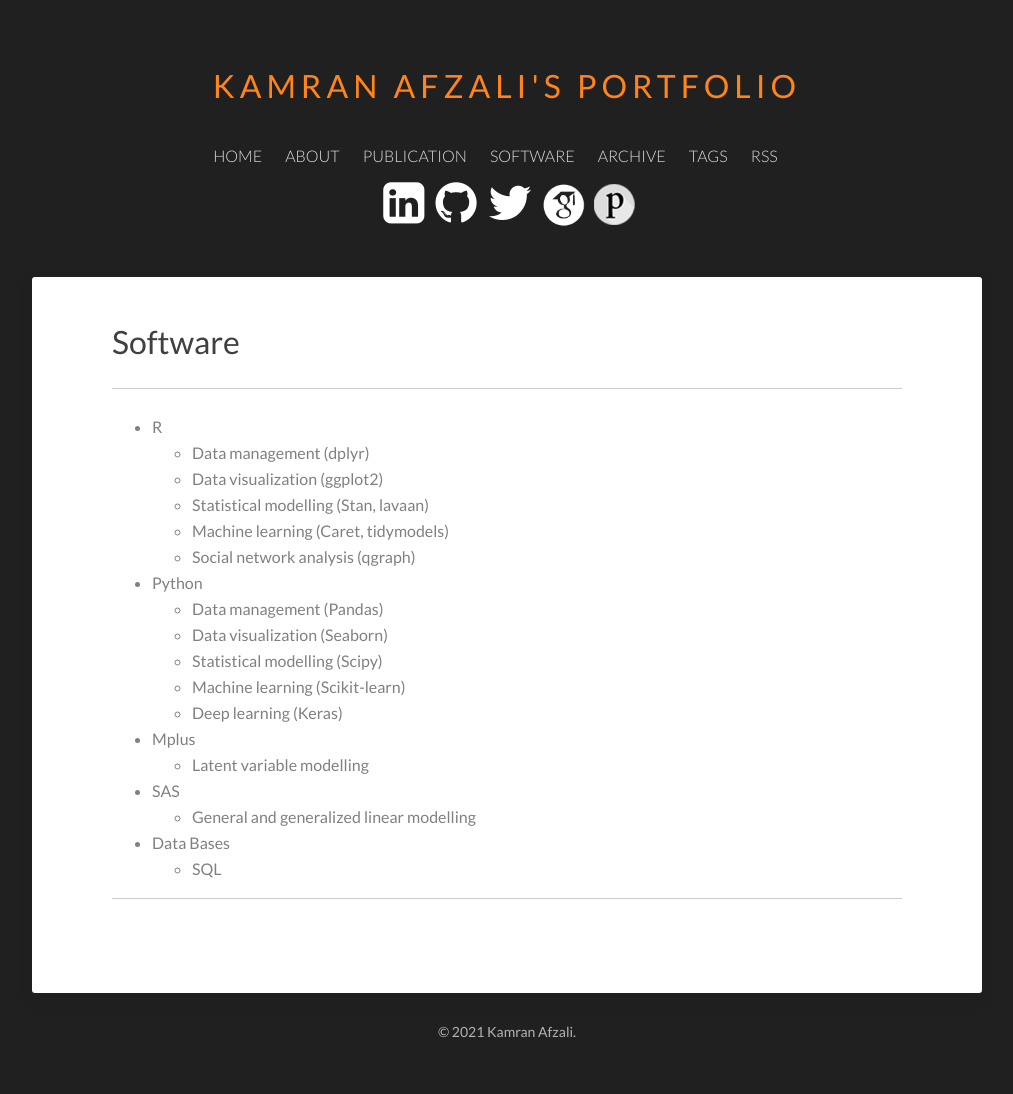
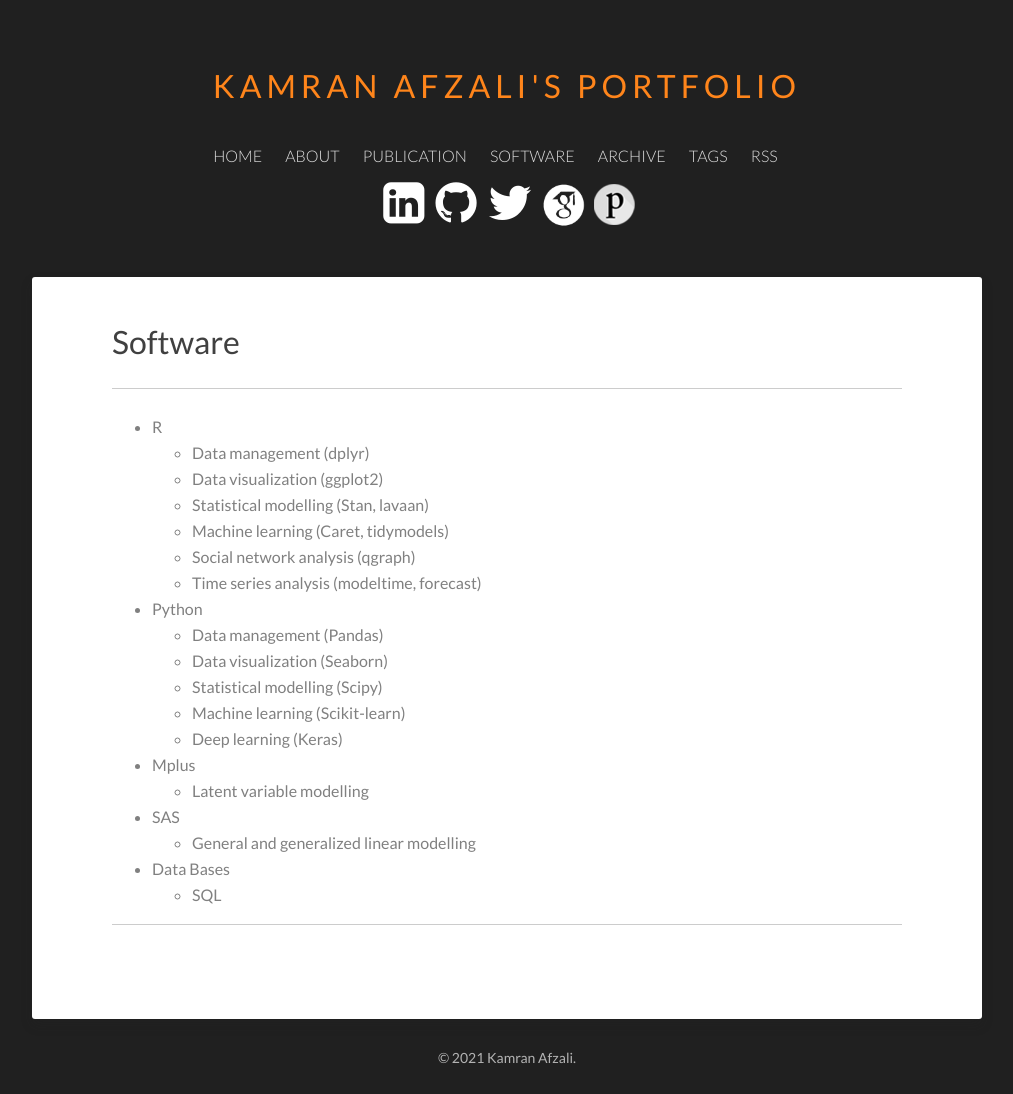
Before and after one commit to Kamran-Afzali/Kamran-Afzali.github.io, a Jekyll site: the page built from software/index.md, in a window 1280 px wide. Shown: the whole page, without its empty margins (133-1146 px from the left). Built offline with Jekyll 4.4.1, drawn with Linux system fonts in a browser that asks for light colours; before the commit the page ends 1068 px from its top, so only the background shows below that.

Commit message:
Update index.md

```diff
--- a/software/index.md
+++ b/software/index.md
@@ -11,6 +11,7 @@ title: Software
       <li>Statistical modelling (Stan, lavaan)</li>
       <li>Machine learning (Caret, tidymodels)</li>
       <li>Social network analysis (qgraph)</li>
+      <li>Time series analysis (modeltime, forecast)</li>
    </ul>
   </li>
     <li>Python
```
